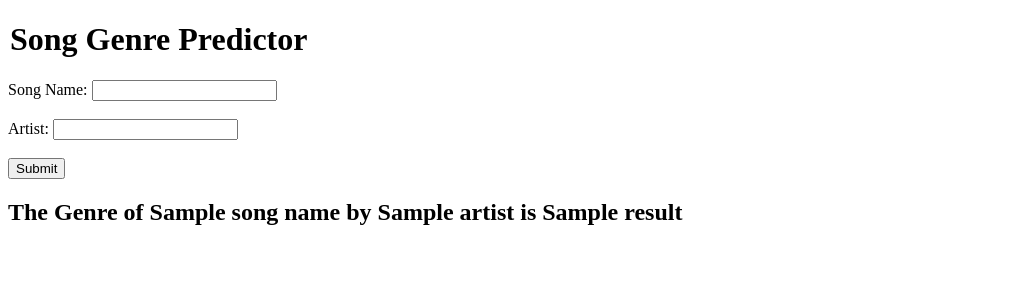
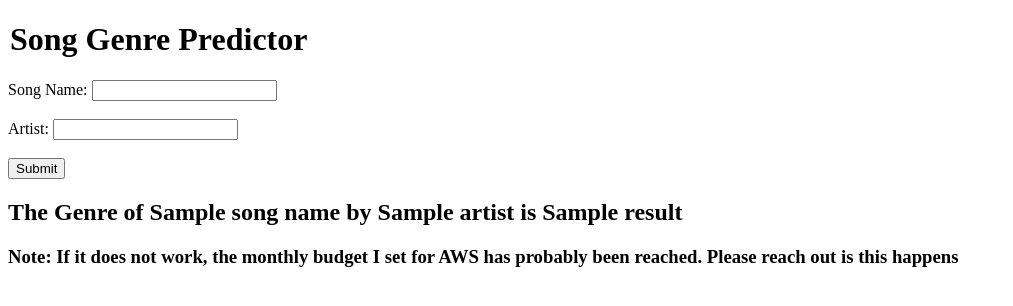
Before and after one commit to Cole-MaK/genre_predictor_app, a Flask app: template templates/home.html in a window 1280 px wide. Shown: the top 306 px of the page, without its empty margins (0-1013 px from the left). Run offline with Flask 3, Linux system fonts and the light colour scheme; the template is opened without the code that fills it: most values are stand-ins (such as "Sample title", 1, 10 or a date in 2020).

Commit message:
added note

```diff
--- a/templates/home.html
+++ b/templates/home.html
@@ -23,5 +23,6 @@
     <h2>
         The Genre of {{ song_name }} by {{ artist }} is {{ result }}
     </h2>
+    <h3>Note: If it does not work, the monthly budget I set for AWS has probably been reached. Please reach out is this happens</h3>
 </body>
 </html>
```
